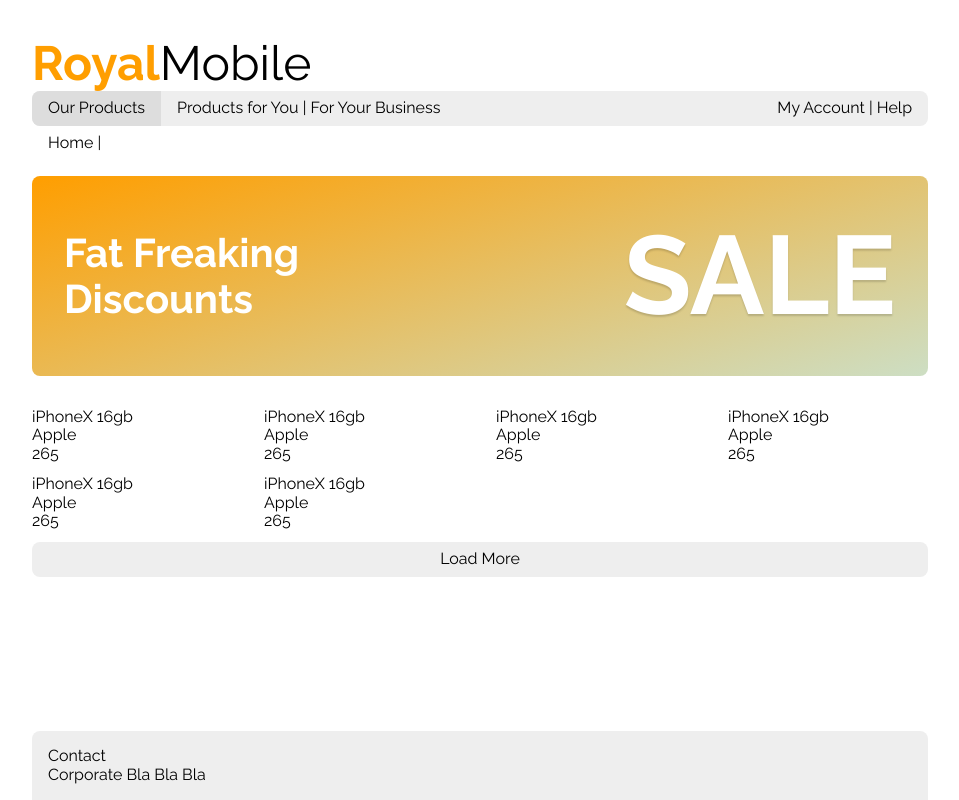
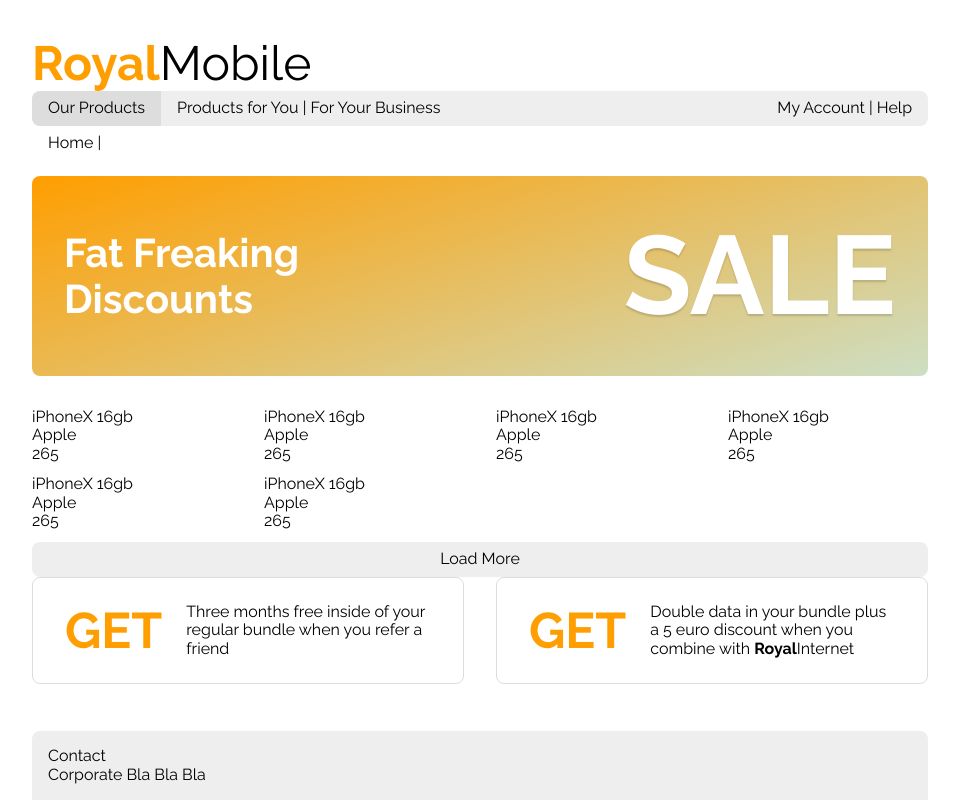
Before and after one commit to robertschaap/royalmobile_fe_react, a React (Create React App) app: page / in a window 1280 px wide. Shown: the whole page, without its empty margins (160-1119 px from the left). Built offline with nearby package versions, Linux system fonts and the light colour scheme.

Commit message:
feat(HomePage): add device listing

```diff
--- a/src/components/HomePage.tsx
+++ b/src/components/HomePage.tsx
@@ -2,6 +2,7 @@ import React from 'react';
 
 import { GridBase, GridItem } from '../components/Grid';
 import Banner from '../components/Banner';
+import Benefits from '../components/Benefits';
 import Button from '../components/Button';
 
 const devices = [
@@ -35,6 +36,7 @@ const HomePage: React.FC = () => {
         variant="secondary">
         Load More
       </Button>
+      <Benefits />
     </>
   );
 };
```
